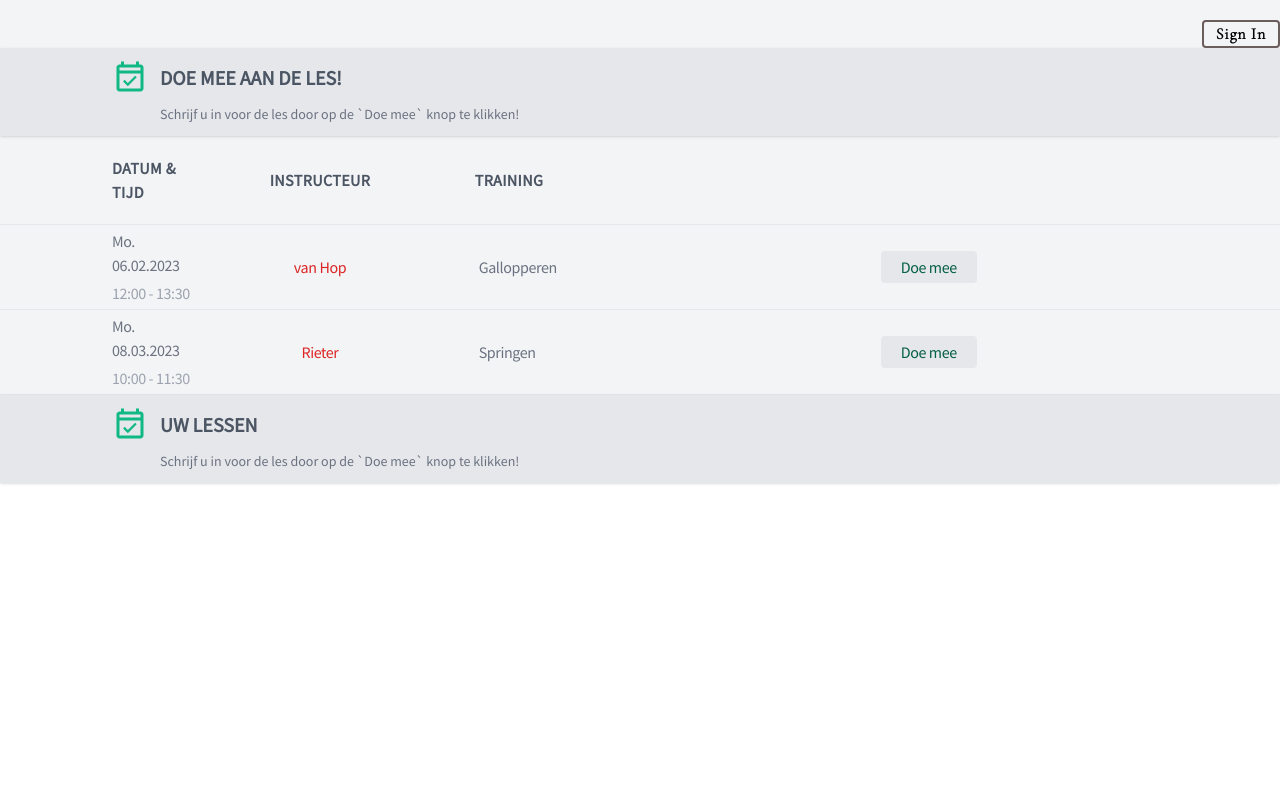
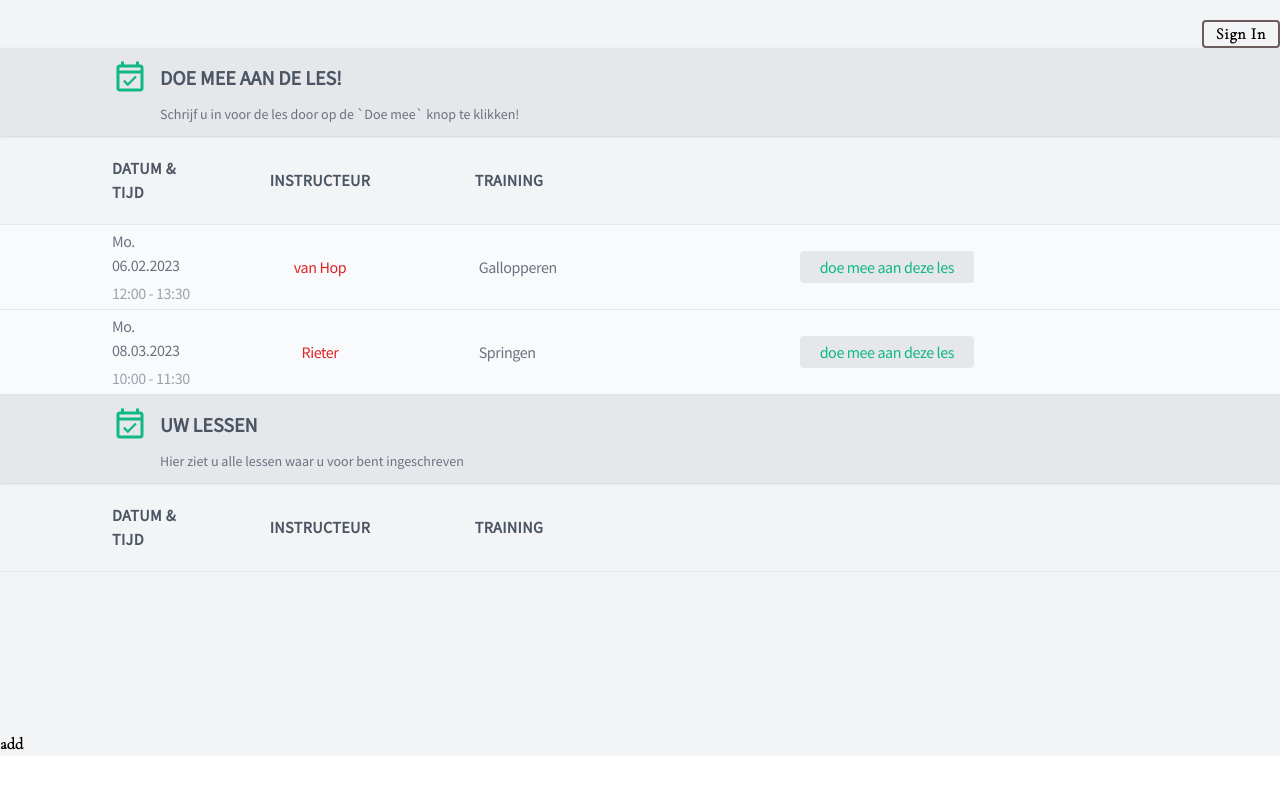
Before and after one commit to SillyyB/Edele-Ros, a React (Create React App) app in the folder manege-edele-ros/: page /calendar in a window 1280 px wide. Shown: the top 788 px of the page. Built offline with nearby package versions, Linux system fonts and the light colour scheme.

Commit message:
werkt eindelijk

```diff
--- a/manege-edele-ros/src/components/LoggedIn/Calendar.jsx
+++ b/manege-edele-ros/src/components/LoggedIn/Calendar.jsx
@@ -1,8 +1,4 @@
-import React, { useEffect, useRef, useState } from "react";
-import Lesson from "./Lesson";
-import { GiTeacher } from "react-icons/gi";
-import AvailableLessons from "./AvailableLessons";
-import CalendarNav from "./CalendarNav";
+import React, { useState } from "react";
 import CreateNewClass from "./Lessons/CreateNewClass";
 import LessonDescriptionBar from "./Lessons/LessonDescriptionBar";
 
@@ -11,10 +7,8 @@ const Calendar = () => {
 
   // state
   const [name, setName] = useState();
-  const [isDisabled, setIsDisabled] = useState("");
+  const [isDisabled, setIsDisabled] = useState({});
   const [myLessons, setMyLessons] = useState([]);
-  const toggleDisabledButton = () => setIsDisabled(!isDisabled);
-  const [open, setOpen] = useState(false);
 
   // state with array of objects
   const [availableLessons, setAvailableLessons] = useState([
@@ -23,46 +17,47 @@ const Calendar = () => {
       date: "06.02.2023",
       time: "12:00 - 13:30",
       teacher: "van Hop",
+      id: 1,
     },
     {
       name: "Springen",
       date: "08.03.2023",
       time: "10:00 - 11:30",
       teacher: "Rieter",
+      id: 2,
     },
   ]);
 
   // handle button click functions
   const handleClick = (index) => {
     // join class & show new list with your lessons
-    console.dir(availableLessons[index]);
     setMyLessons([...myLessons, availableLessons[index]]);
-    toggleDisabledButton(availableLessons[index]);
+    // prevent mulitple clicks
+    isDisabled[availableLessons[index].id] = true
+    setIsDisabled(isDisabled);
+    console.log(isDisabled)
   };
 
   const handleRemoveLesson = (index) => {
-    // delete lesson from your lessons
+    // delete lesson from 'your lessons'
     setMyLessons((oldValues) => {
       return oldValues.filter((_, i) => i !== index);
     });
+    // enable button
+    isDisabled[myLessons[index].id] = false
+    setIsDisabled(isDisabled);
+console.log(index)
+    console.log(isDisabled)
+  };
+
+  const handleCreateClass = () => {
+    setAvailableLessons([...availableLessons, { teacher: "Perenboom" }]);
   };
 
   return (
     <div className="">
       {/* <CalendarNav /> */}
 
-      {/* Create new class button*/}
-
-      {/* <div className="border-b border-gray-400 bg-gray-300 pt-3">
-        <button onClick={handleOpenCreateClass}>
-          <p>Les aanmaken</p>
-        </button>
-      </div>
-      {!openCreateClass ? null : (
-        <div className="bg-gray-200">
-          <p>title</p>
-        </div>
-      )} */}
       <div>
         <LessonDescriptionBar
           title="Doe mee aan de les!"
@@ -84,7 +79,13 @@ const Calendar = () => {
           </thead>
           {availableLessons.map((lesson, index) => (
             <tbody className="border-b">
-              <tr className="font-medium tracking-tight">
+              <tr
+                className={
+                  isDisabled[lesson.id]
+                    ? "font-medium tracking-tight"
+                    : "bg-gray-50 font-medium  tracking-tight"
+                }
+              >
                 <td className="flex flex-col py-1 px-4 pl-28" align="center">
                   <p className="pb-1 text-gray-500" align="start">
                     <span className="pr-2">Mo.</span> {lesson.date}
@@ -100,13 +101,19 @@ const Calendar = () => {
                   {lesson.name}
                 </td>
                 <td className="py-2 px-4 pl-[52px] text-gray-500">
-                  {" "}
                   <button
                     value={index}
                     onClick={(e) => handleClick(e.target.value)}
-                    className="rounded bg-gray-200 py-1 px-5 font-light text-emerald-800"
+                    disabled={isDisabled[lesson.id]}
+                    className={
+                      isDisabled[lesson.id]
+                        ? "cursor-not-allowed rounded  bg-gray-400 py-1 px-5 font-light text-gray-200"
+                        : "rounded bg-gray-200 py-1 px-5 font-light text-emerald-500 hover:bg-gray-300 hover:text-emerald-700"
+                    }
                   >
-                    Doe mee
+                    {isDisabled[lesson.id]
+                      ? "u bent ingeschreven!"
+                      : "doe mee aan deze les"}
                   </button>
                 </td>
               </tr>
@@ -118,45 +125,57 @@ const Calendar = () => {
       <LessonDescriptionBar
         icon="FiUserCheck"
         title="Uw lessen"
-        description="Schrijf u in voor de les door op de `Doe mee` knop te klikken!"
+        description="Hier ziet u alle lessen waar u voor bent ingeschreven"
       />
 
-      {/* <CreateNewClass /> */}
-
-      {/* title */}
-      <div className="">
-        <div>
-          {/* lessons map over  */}
-          <ul>
+      <table className="w-full table-auto font-sourceSansPro font-normal">
+        <thead className="">
+          <tr className="text-md border-b  uppercase  tracking-wide text-gray-600">
+            <th className="w-1/6 px-4 py-5 pl-28" align="start">
+              Datum & tijd
+            </th>
+            <th className="w-1/6 p-4 font-sourceSansPro" align="center">
+              Instructeur
+            </th>
+            <th className="p-4 pl-12" align="start">
+              Training
+            </th>
+          </tr>
+        </thead>
         {myLessons.map((lesson, index) => (
-              <div key={index} className="border-b-2 border-black">
-                <h1 className="text-2xl uppercase tracking-wide">
+          <tbody className="border-b odd:bg-gray-50 even:bg-white">
+            <tr className="font-medium tracking-tight ">
+              <td className="flex flex-col py-1 px-4 pl-28" align="center">
+                <p className="pb-1 text-gray-500" align="start">
+                  <span className="pr-2">Mo.</span> {lesson.date}
+                </p>
+                <p className="text-gray-400" align="start">
+                  {lesson.time}
+                </p>
+              </td>
+              <td className="py-2 px-4 text-red-600" align="center">
+                {lesson.teacher}
+              </td>
+              <td className="py-2 px-4 pl-[52px] text-gray-500">
                 {lesson.name}
-                </h1>
-                <p className="text-lg tracking-wider text-gray-600">
-                  {lesson.date}
-                </p>
-
-                <p className="">3/6</p>
-                <div className="flex">
-                  <p>
-                    <GiTeacher className="text-3xl" />
-                  </p>
-                  <p className="text-xl text-zinc-500">{lesson.teacher}</p>
-                </div>
-                <div className="flex justify-end">
+              </td>
+              <td className="py-2 px-4  text-gray-500">
                 <button
                   value={index}
                   onClick={() => handleRemoveLesson(index)}
-                    className="rounded bg-red-700 px-5 py-1 tracking-wider text-white"
+                  className="rounded bg-red-700 px-5 py-1 tracking-wider text-white hover:bg-red-800"
                 >
                   Schrijf mij uit
                 </button>
-                </div>
-              </div>
+              </td>
+            </tr>
+          </tbody>
         ))}
-          </ul>
-        </div>
+      </table>
+
+     {/* <CreateNewClass /> */}
+      <div className="pt-40">
+        <button onClick={handleCreateClass}>add</button>
       </div>
     </div>
   );
--- a/manege-edele-ros/src/components/LoggedIn/Profile.jsx
+++ b/manege-edele-ros/src/components/LoggedIn/Profile.jsx
@@ -1,14 +1,42 @@
 import React from "react";
 import { useAuth0 } from "@auth0/auth0-react";
+import LogoutButton from "../logoutButton";
+import { BiUserCircle } from "react-icons/bi";
 
 const Profile = () => {
   const { user, isAuthenticated } = useAuth0();
   return (
     isAuthenticated && (
-      <article className="pt-20">
-        {user?.picture && <img src={user.picture} alt={user?.name}></img>}
-        <h2>{user?.name}</h2>
-        <ul>
+      <article className="mx-28 pt-20 font-sourceSansPro ">
+        <h2 className="mb-6 text-3xl  font-light text-gray-600">
+          Your profile
+        </h2>
+        <div className="flex justify-between rounded-3xl bg-gray-200 p-8">
+          <div className="flex">
+            {user?.picture && (
+              <img
+                className="h-35 w-36 rounded-full"
+                src={user.picture}
+                alt={user?.name}
+              ></img>
+            )}
+            <div className="pl-8">
+              <h2 className="pt-4 text-2xl tracking-wide text-gray-500 ">
+                {user?.name}
+              </h2>
+              <p className="pb-4 text-base font-light tracking-tight text-gray-500">
+                {user.email}
+              </p>
+              {/* <p className="font-light text-gray-500">
+                last name: {user.family_name}
+              </p> */}
+            </div>
+          </div>
+          <div className="flex items-start uppercase text-red-600">
+            <LogoutButton />
+          </div>
+        </div>
+        <ul className="space-y-1 font-light p-8">
           {Object.keys(user).map((objKey, i) => (
             <li key={i}>
               {objKey}: {user[objKey]}
```
Lines whose indentation alone changed are shown as unchanged.
